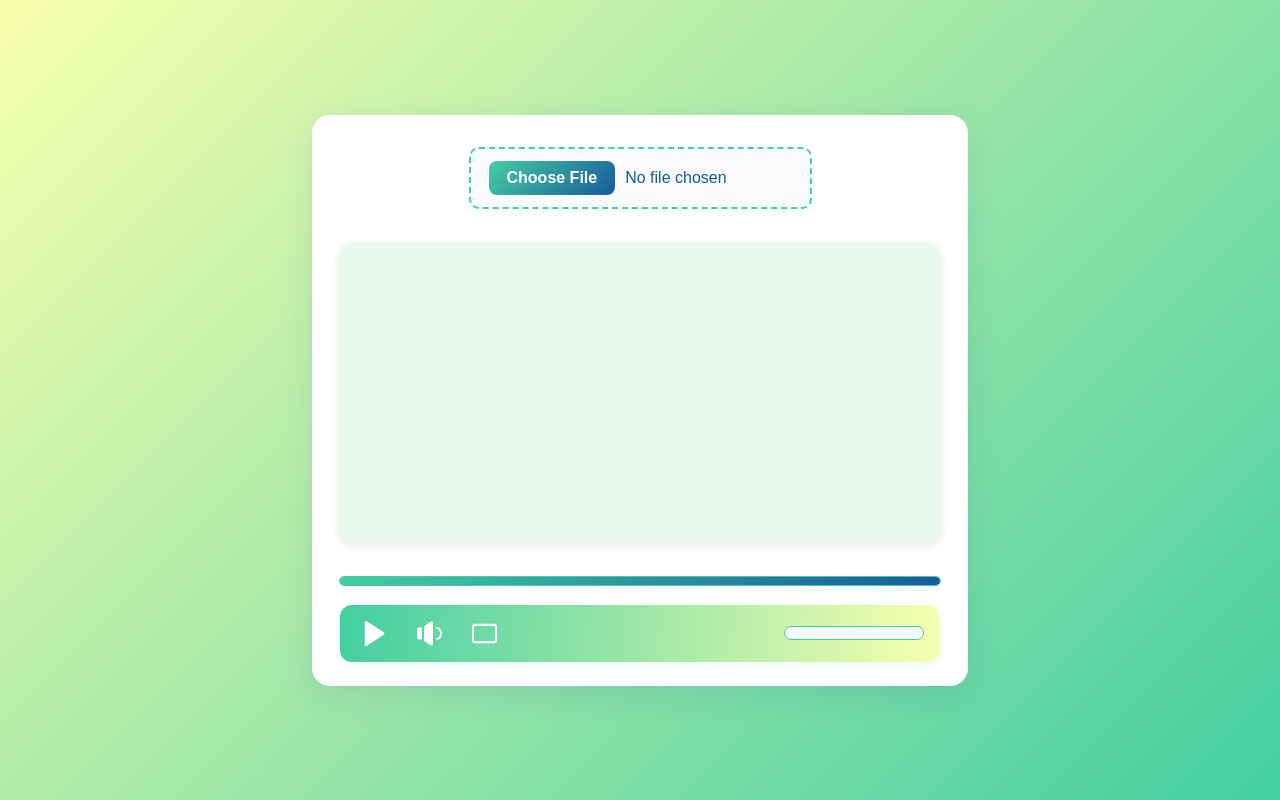
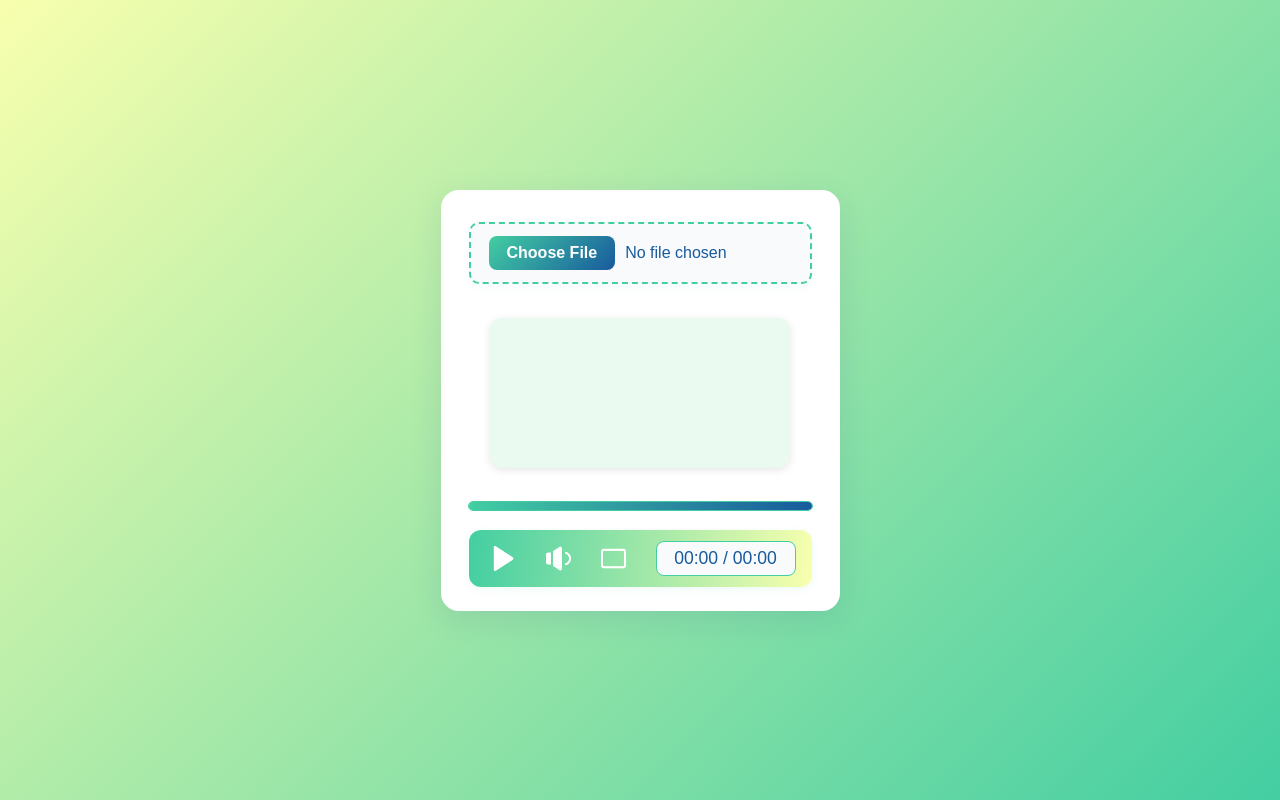
Before and after one commit to yusunad/VIDEO-PLAYER-APP, a plain HTML site: page index.html in a window 1280 px wide. Drawn offline with Linux system fonts and the light colour scheme.

Commit message:
new changes

```diff
--- a/index.html
+++ b/index.html
@@ -30,8 +30,8 @@
             <img src="img/enlarge.png" class="maximize" alt="" />
           </div>
           <div class="time">
-            <span class="currentDuration"></span>
-            <span class="totalDuration"></span>
+            <span class="currentDuration">00:00 </span>
+            <span class="totalDuration">/ 00:00</span>
           </div>
         </div>
       </div>
--- a/videoapp.css
+++ b/videoapp.css
@@ -13,7 +13,7 @@ body {
   border-radius: 18px;
   box-shadow: 0 8px 32px 0 rgba(31, 38, 135, 0.1);
   padding: 32px 28px 24px 28px;
-  min-height: 500px;
+  min-height: fit-content;
   min-width: fit-content;
   display: flex;
   flex-direction: column;
@@ -79,8 +79,8 @@ input[type="file"]::file-selector-button:hover {
 }
 
 video {
-  width: 100%;
-  height: 300px;
+  width: fit-content;
+  height: fit-content;
   background: #eafaf1;
   border-radius: 12px;
   margin-bottom: 16px;
```
